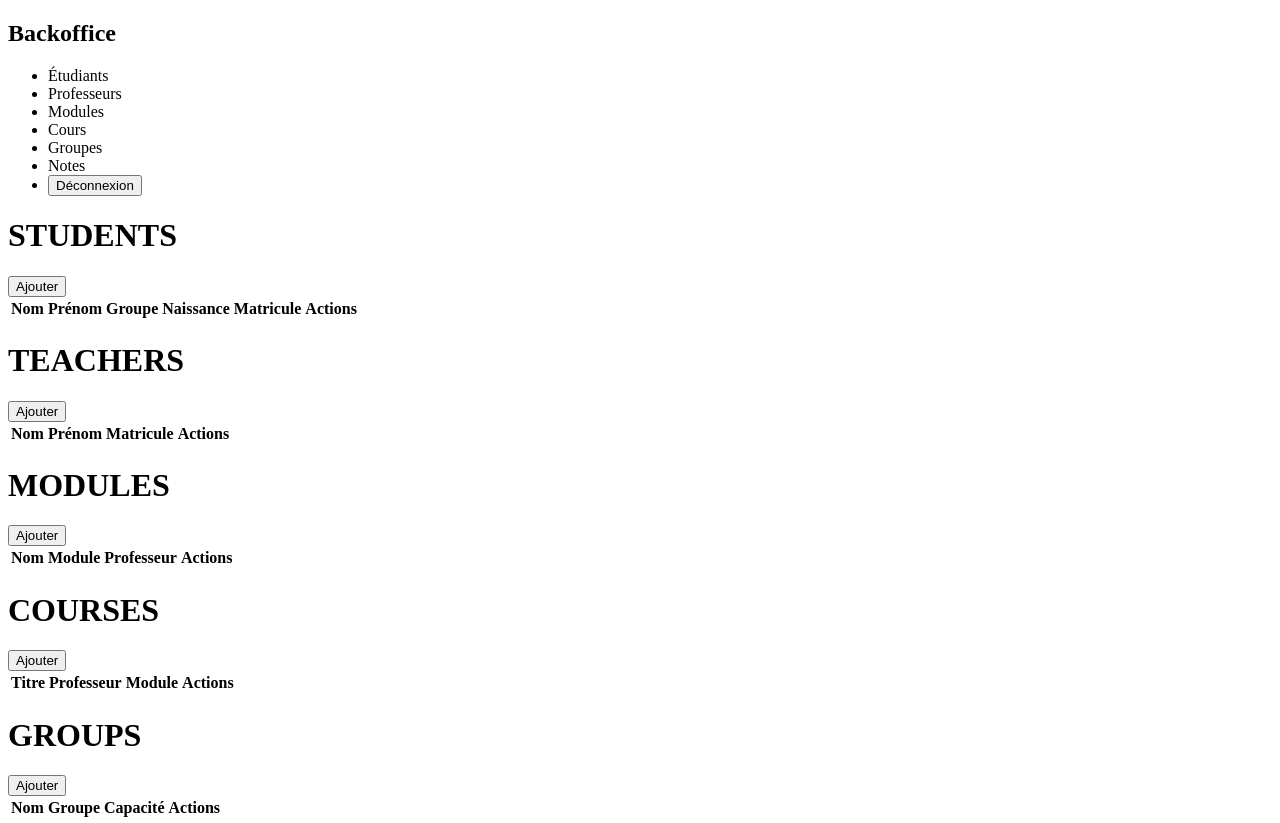
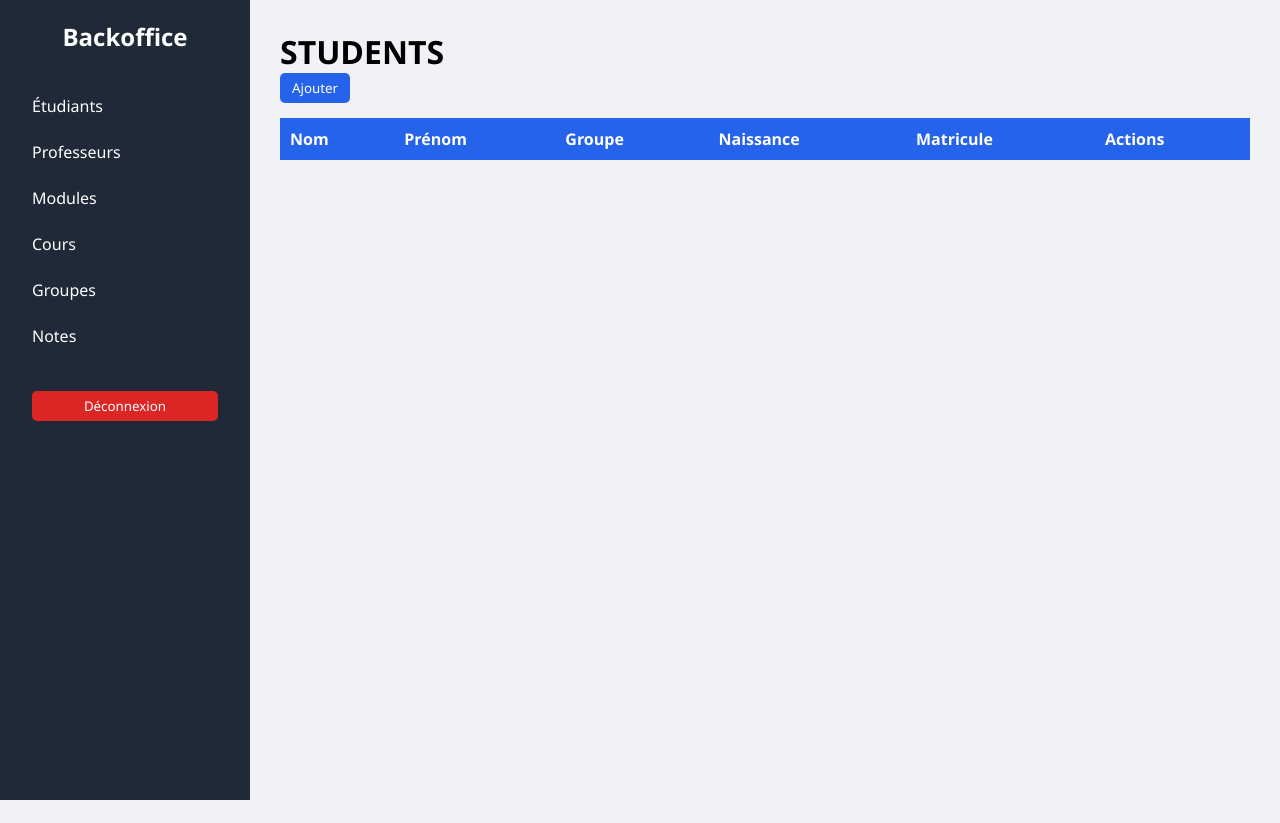
Before and after one commit to Marwan04002/Dev_Web, a plain HTML site: page dashboard.html in a window 1280 px wide. Shown: the top 823 px of the page. After the commit the page ends 800 px from the top, so only its background shows below. Drawn offline with Linux system fonts and the light colour scheme.

Commit message:
Update dashboard.html

```diff
--- a/dashboard.html
+++ b/dashboard.html
@@ -8,7 +8,117 @@
 
 
 </head>
+<style>
+        /* ===== STYLE GLOBAL ===== */
 
+        * {
+            margin: 0;
+            padding: 0;
+            box-sizing: border-box;
+            font-family: Segoe UI, sans-serif
+        }
+
+        body {
+            display: flex;
+            min-height: 100vh;
+            background: #f0f2f5
+        }
+        /* ===== SIDEBAR ===== */
+
+        .sidebar {
+            width: 250px;
+            background: #1f2937;
+            color: #fff;
+            padding: 20px
+        }
+
+        .sidebar h2 {
+            text-align: center;
+            margin-bottom: 30px
+        }
+
+        .sidebar li {
+            list-style: none;
+            padding: 12px;
+            cursor: pointer;
+            border-radius: 6px
+        }
+
+        .sidebar li:hover {
+            background: #374151
+        }
+
+        .logout {
+            margin-top: 20px;
+            background: #dc2626;
+            width: 100%
+        }
+        /* ===== CONTENT ===== */
+
+        .content {
+            flex: 1;
+            padding: 30px
+        }
+
+        .section {
+            display: none
+        }
+
+        .section.active {
+            display: block
+        }
+        /* ===== TABLE ===== */
+
+        table {
+            width: 100%;
+            background: #fff;
+            border-collapse: collapse;
+            margin-top: 15px
+        }
+
+        th,
+        td {
+            padding: 10px;
+            text-align: left;
+        }
+
+        th {
+            background: #2563eb;
+            color: #fff
+        }
+
+        tr:nth-child(even) {
+            background: #f3f4f6
+        }
+        /* ===== BUTTONS ===== */
+
+        button {
+            padding: 6px 12px;
+            border: none;
+            border-radius: 5px;
+            background: #2563eb;
+            color: #fff
+        }
+
+        button.delete {
+            background: #dc2626
+        }
+        /* ===== FORM ===== */
+
+        .form-box {
+            background: #fff;
+            padding: 20px;
+            border-radius: 10px;
+            max-width: 480px
+        }
+
+        input,
+        select {
+            width: 100%;
+            padding: 8px;
+            margin-bottom: 10px
+        }
+    </style>
 <body>
 
     <div class="sidebar">
```
